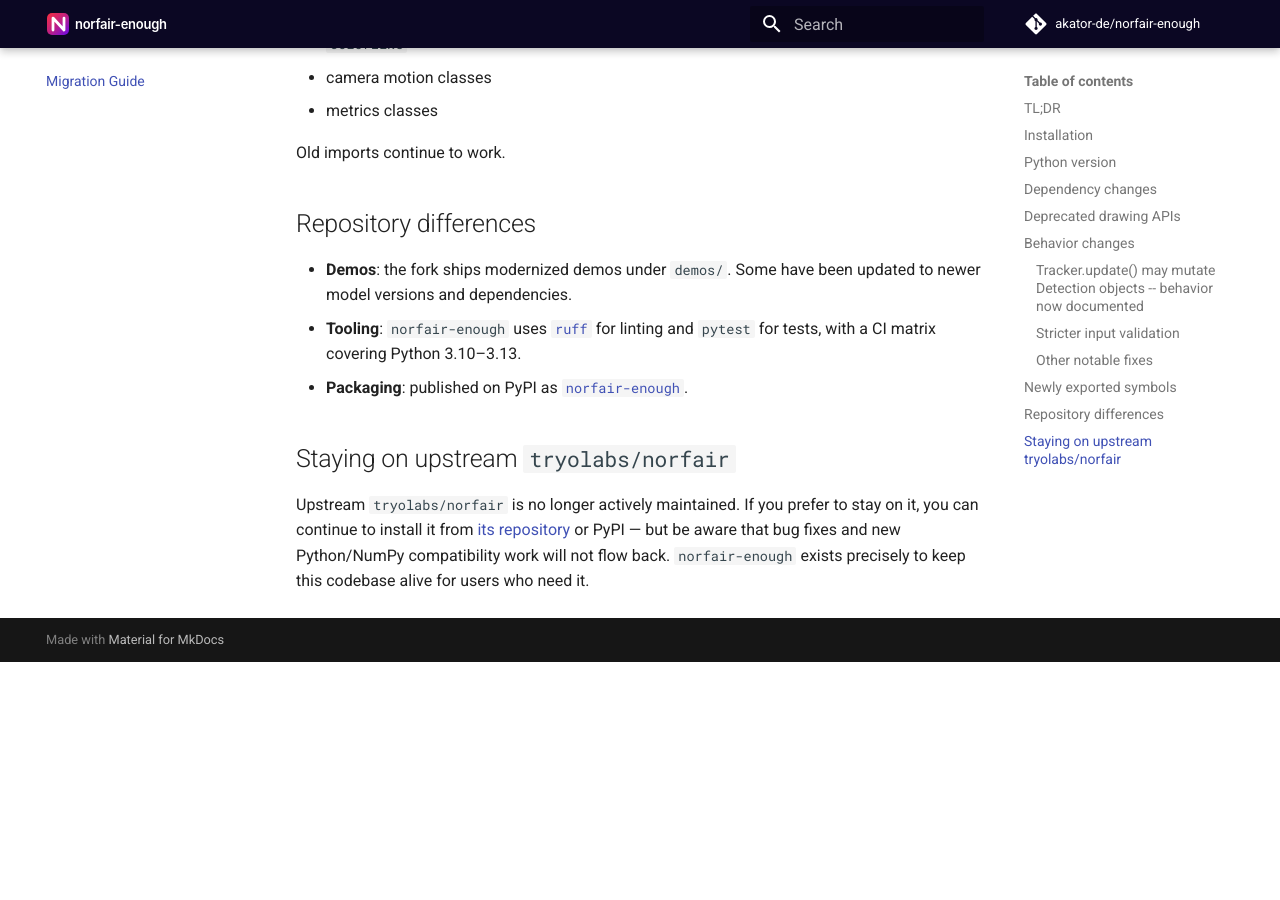
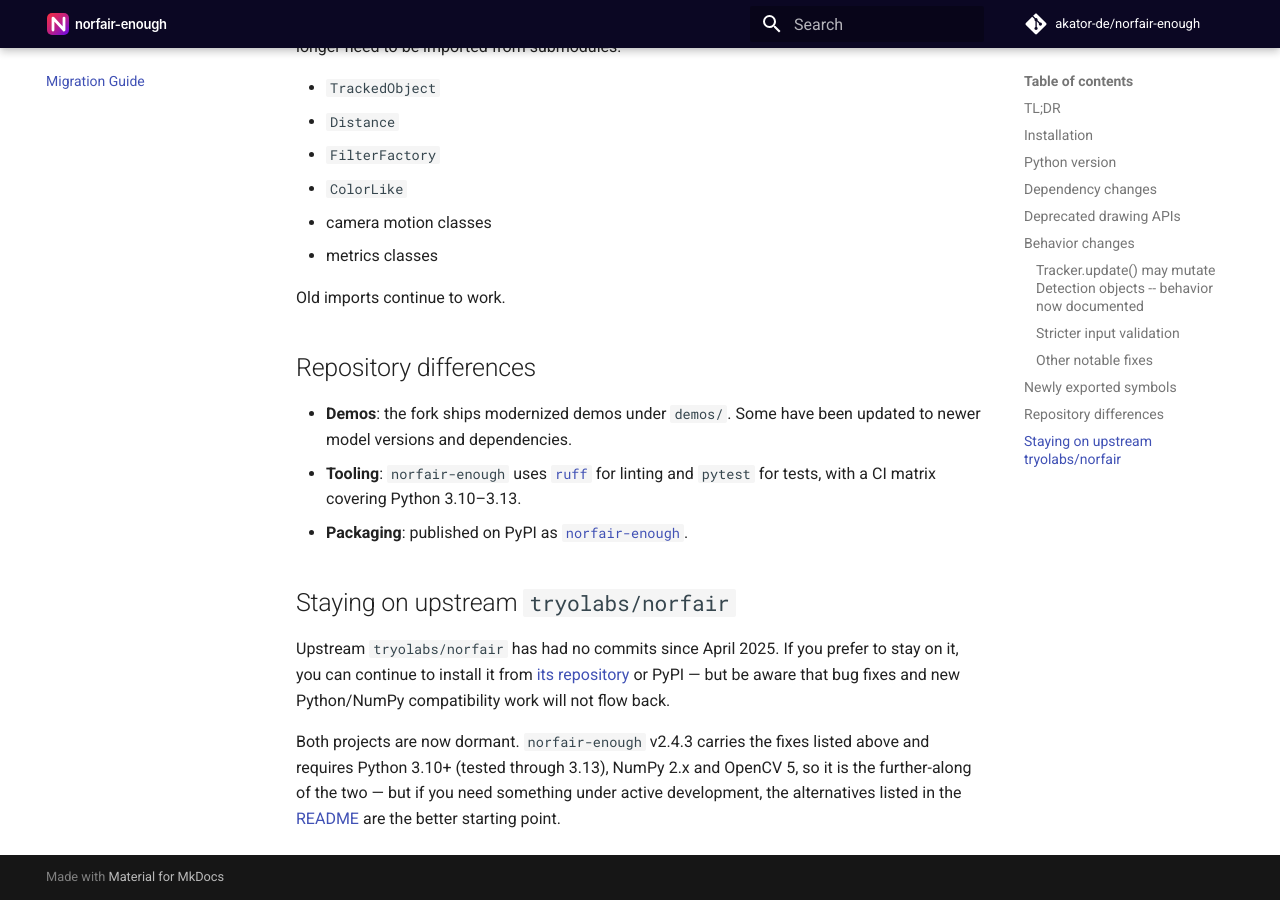
Before and after one commit to akator-de/norfair-enough, an MkDocs documentation site: the page built from docs/migration.md, in a window 1280 px wide and 900 px high, scrolled down 3706 px. Built offline with MkDocs 1.6.1 and Material for MkDocs 9.7.7, drawn with Linux system fonts in a browser that asks for light colours; comment, search, counter and statistics services are not loaded; the version menu is left out; before the commit the page ends 4368 px from its top, so only the background shows below that; some of the changed text lies outside the part shown.

```diff
--- a/docs/migration.md
+++ b/docs/migration.md
@@ -1,8 +1,14 @@
 # Migration Guide: tryolabs/norfair → norfair-enough
 
-`norfair-enough` is a maintained fork of [`tryolabs/norfair`](https://github.com/tryolabs/norfair),
+`norfair-enough` is a fork of [`tryolabs/norfair`](https://github.com/tryolabs/norfair),
 based on upstream v2.3.0. This guide describes what you need to change when moving an existing
 project from the upstream package to `norfair-enough`.
+
+!!! warning "This fork is no longer maintained"
+
+    v2.4.3 (August 2026) is the final release and the repository is archived. The package
+    remains installable and working, but nothing further will be released. This guide is kept
+    for anyone migrating onto that final version, or forking it to carry it forward.
 
 ## TL;DR
 
@@ -153,8 +159,14 @@ Old imports continue to work.
 
 ## Staying on upstream `tryolabs/norfair`
 
-Upstream `tryolabs/norfair` is no longer actively maintained. If you prefer to stay on it,
+Upstream `tryolabs/norfair` has had no commits since April 2025. If you prefer to stay on it,
 you can continue to install it from
 [its repository](https://github.com/tryolabs/norfair) or PyPI — but be aware that bug fixes
-and new Python/NumPy compatibility work will not flow back. `norfair-enough` exists precisely
-to keep this codebase alive for users who need it.
+and new Python/NumPy compatibility work will not flow back.
+
+Both projects are now dormant. `norfair-enough` v2.4.3 carries the fixes listed above and
+requires Python 3.10+ (tested through 3.13), NumPy 2.x and OpenCV 5, so it is the
+further-along of the two — but if you need something under active development, the
+alternatives listed in the
+[README](https://github.com/akator-de/norfair-enough#comparison-to-other-trackers) are the
+better starting point.
```
Also changed, not shown: README.md (+14 -3 lines).
